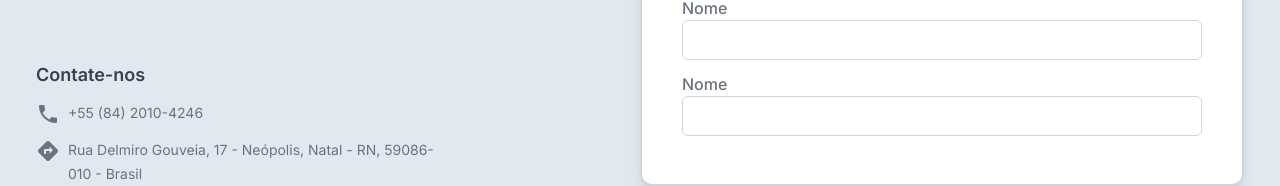
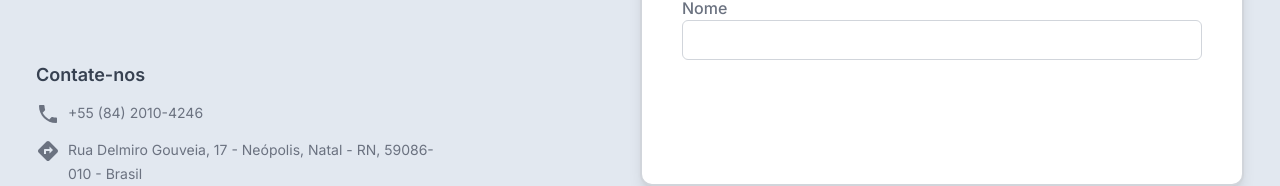
Before and after one commit to Adpaz-Zs-Tech/encontro-com-pastor, a Next.js app: page / in a window 1280 px wide. Shown: the part 578-764 px from the top of the page. Built offline with nearby package versions, Linux system fonts and the light colour scheme.

Commit message:
fix: input location

```diff
--- a/src/app/page.tsx
+++ b/src/app/page.tsx
@@ -30,7 +30,6 @@ export default function Home() {
           <InputBase />
           <InputBase />
           <InputBase />
-          <InputBase />
         </form>
       </div>
     </div>
```
